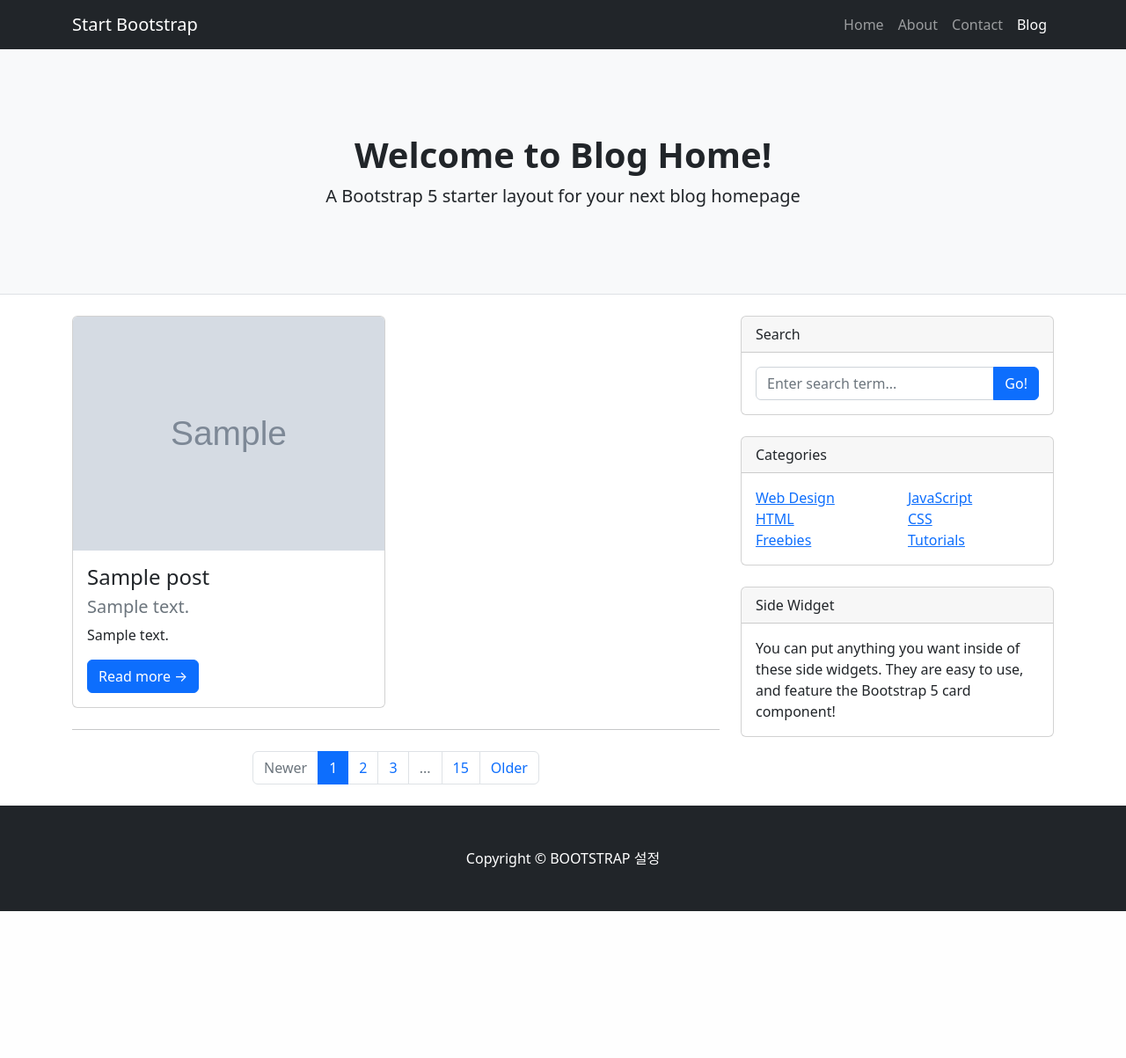
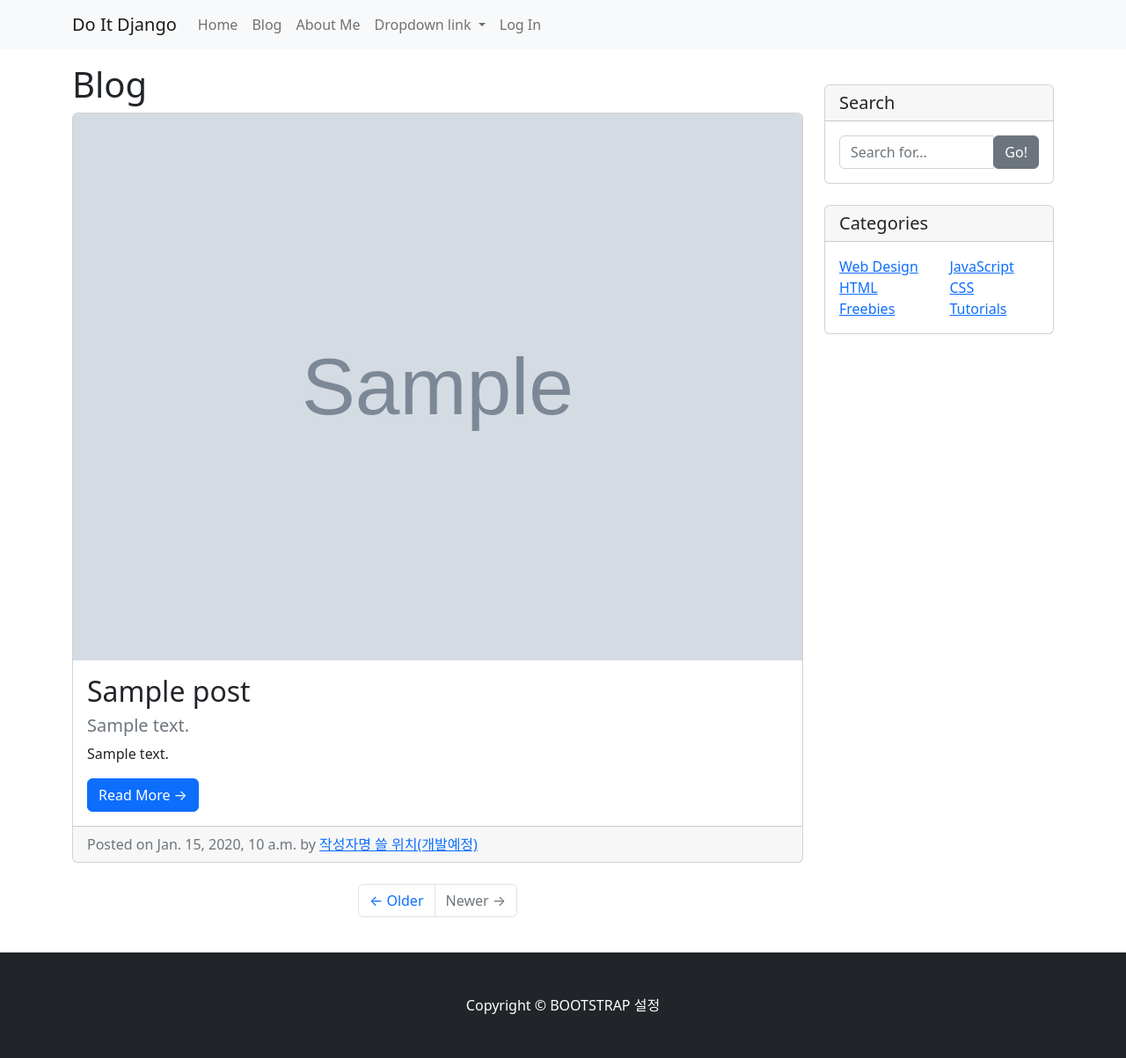
Before and after one commit to Shinchunghwan/do_it_django_a_to_z, a Django app: page /blog/ in a window 1280 px wide. Shown: the whole page at 88% size. Before the commit the page ends 1036 px from the top, so only its background shows below. Run offline with Django 4.2, Linux system fonts and the light colour scheme; tables that the repository leaves empty hold one stand-in row (values such as "Sample post"); grey boxes marked "Sample" are stand-in pictures; parts of the project's set-up code (start-up, migrations or seed data) failed here and were passed over; some libraries are stand-ins or nearby versions.

```diff
--- a/blog/models.py
+++ b/blog/models.py
@@ -25,7 +25,7 @@ class Post(models.Model):
 
 
     def get_absolute_url(self):
-        return f'/blog/{self.pk}'
+        return f'/blog/{self.pk}/'
 
     def get_file_name(self):
         return os.path.basename(self.file_upload.name)
--- a/blog/templates/blog/post_list.html
+++ b/blog/templates/blog/post_list.html
@@ -1,140 +1,186 @@
 <!DOCTYPE html>
+
 {% load static %}
 <html lang="en">
 <head>
-    <meta charset="UTF-8">
-    <meta http-equiv="X-UA-Compatible" content="IE=edge">
-    <meta name="viewport" content="width=device-width, initial-scale=1.0">
-    <title>Blog.html</title>
-
-    <!-- <link href="./practice.css" rel="stylesheet" type="text/css"> -->
+    <title>Blog</title>
     <link rel="stylesheet" href="{% static 'blog/bootstrap/bootstrap.min.css' %}" media="screen">
 
 
 </head>
+
 <body>
-
-
-            <!-- Responsive navbar-->
-        <nav class="navbar navbar-expand-lg navbar-dark bg-dark">
+<nav class="navbar navbar-expand-lg navbar-light bg-light">
     <div class="container">
-                <a class="navbar-brand" href="#!">Start Bootstrap</a>
-                <button class="navbar-toggler" type="button" data-bs-toggle="collapse" data-bs-target="#navbarSupportedContent" aria-controls="navbarSupportedContent" aria-expanded="false" aria-label="Toggle navigation"><span class="navbar-toggler-icon"></span></button>
-                <div class="collapse navbar-collapse" id="navbarSupportedContent">
-                    <ul class="navbar-nav ms-auto mb-2 mb-lg-0">
-                        <li class="nav-item"><a class="nav-link" href="#">Home</a></li>
-                        <li class="nav-item"><a class="nav-link" href="#!">About</a></li>
-                        <li class="nav-item"><a class="nav-link" href="#!">Contact</a></li>
-                        <li class="nav-item"><a class="nav-link active" aria-current="page" href="#">Blog</a></li>
+        <a class="navbar-brand" href="./index.html">Do It Django</a>
+        <button class="navbar-toggler" type="button" data-toggle="collapse" data-target="#navbarNavDropdown"
+                aria-controls="navbarNavDropdown" aria-expanded="false" aria-label="Toggle navigation">
+            <span class="navbar-toggler-icon"></span>
+        </button>
+        <div class="collapse navbar-collapse" id="navbarNavDropdown">
+            <ul class="navbar-nav">
+                <li class="nav-item active">
+                    <a class="nav-link" href="./index.html">Home <span class="sr-only">(current)</span></a>
+                </li>
+                <li class="nav-item">
+                    <a class="nav-link" href="./blosg_list.html">Blog</a>
+                </li>
+                <li class="nav-item">
+                    <a class="nav-link" href="./about_me.html">About Me</a>
+                </li>
+                <li class="nav-item dropdown">
+                    <a class="nav-link dropdown-toggle" href="#" id="navbarDropdownMenuLink" role="button"
+                       data-toggle="dropdown" aria-haspopup="true" aria-expanded="false">
+                        Dropdown link
+                    </a>
+                    <div class="dropdown-menu" aria-labelledby="navbarDropdownMenuLink">
+                        <a class="dropdown-item" href="#">Action</a>
+                        <a class="dropdown-item" href="#">Another action</a>
+                        <a class="dropdown-item" href="#">Something else here</a>
+                    </div>
+                </li>
+            </ul>
+            <ul class="navbar-nav ml-auto">
+                <li class="nav-item">
+                    <a class="nav-link" href="#" data-toggle="modal" data-target="#loginModal">Log In</a>
+                </li>
             </ul>
         </div>
     </div>
 </nav>
-        <!-- Page header with logo and tagline-->
-        <header class="py-5 bg-light border-bottom mb-4">
-            <div class="container">
-                <div class="text-center my-5">
-                    <h1 class="fw-bolder">Welcome to Blog Home!</h1>
-                    <p class="lead mb-0">A Bootstrap 5 starter layout for your next blog homepage</p>
+
+<!-- Modal -->
+<div class="modal fade" id="loginModal" tabindex="-1" role="dialog" aria-labelledby="logInModalLabel"
+     aria-hidden="true">
+    <div class="modal-dialog" role="document">
+        <div class="modal-content">
+            <div class="modal-header">
+                <h5 class="modal-title" id="loginModalLabel"> <i class="fas fa-sign-in-alt"></i>&nbsp Log In</h5>
+                <button type="button" class="close" data-dismiss="modal" aria-label="Close">
+                    <span aria-hidden="true">&times;</span>
+                </button>
+            </div>
+            <div class="modal-body">
+                <div class="row">
+                    <div class="col-md-6">
+                        <button type="button" class="btn btn-outline-dark btn-block btn-sm "><i class="fab fa-google"></i>&nbsp&nbsp Log in with Google</button>
+                        <button type="button" class="btn btn-outline-dark btn-block btn-sm "><i class="far fa-envelope"></i>&nbsp&nbsp Log in with E-mail</button>
+                    </div>
+                    <div class="col-md-6">
+                        <button type="button" class="btn btn-outline-dark btn-block btn-sm"><i class="far fa-envelope"></i>&nbsp&nbsp Sign Up with E-mail</button>
                     </div>
                 </div>
-        </header>
-        <!-- Page content-->
-        <div class="container">
+            </div>
+            <div class="modal-footer">
+                <button type="button" class="btn btn-secondary" data-dismiss="modal">Close</button>
+            </div>
+        </div>
+    </div>
+</div>
+
+
+<div class="container my-3">
     <div class="row">
-                <!-- Blog entries-->
-                <div class="col-lg-8">
-                    <!-- Featured blog post-->
+        <div class="col-md-8 col-lg-9" id="main-area">
+            <h1>Blog</h1>
+            {% if post_list.exists %}
 
-                    <div class="row">
-                        <div class="col-lg-6">
                 {% for p in post_list %}
-                            <!-- Blog post-->
+                    <!-- Blog Post -->
                     <div class="card mb-4">
                         {% if p.head_image %}
-                                <a href="#!"><img class="card-img-top" src="{{ p.head_image.url }}" alt="{{ p }} head im-age" /></a>
+                            <img class="card-img-top" src="{{ p.head_image.url }}" alt="{{ p }} head image">
                         {% else %}
-                                <img class="card-img-top" src="https://picsum.photos/seed/{{ p.pk }}/800/200" alt="random_image">
+                            <img class="card-img-top" src="https://picsum.photos/seed/{{ p.id }}/800/200" alt="random_image">
                         {% endif %}
+                        <div class="card-body">
+                            <h2 class="card-title">{{ p.title}}</h2>
+                            {% if p.hook_text %}
+                                <h5 class="text-muted">{{ p.hook_text }}</h5>
+                            {% endif %}
+                            <p class="card-text">{{ p.content | truncatewords:45 }}</p>
+                            <a href="{{ p.get_absolute_url }}" class="btn btn-primary">Read More &rarr;</a>
+                        </div>
+                        <div class="card-footer text-muted">
+                            Posted on {{ p.created_at}} by
+                            <a href="#">작성자명 쓸 위치(개발예정)</a>
+                        </div>
+                    </div>
+                {% endfor %}
 
-                                <div class="card-body">
-
-                                    <h2 class="card-title h4"> {{ p.title }} </h2>
-
-                                    {% if p.hook_text %}
-                                    <h5 class="text-muted"> {{ p.hook_text }} </h5>
+            {% else %}
+                <h3>아직 게시물이 없습니다.</h3>
             {% endif %}
 
 
-                                    <p class="card-text"> {{ p.content | truncatewords:45 }} </p>
-                                    <a class="btn btn-primary" href="{{ p.get_absolute_url }}"> Read more →</a>
+            <!-- Pagination -->
+            <ul class="pagination justify-content-center mb-4">
+                <li class="page-item">
+                    <a class="page-link" href="#">&larr; Older</a>
+                </li>
+                <li class="page-item disabled">
+                    <a class="page-link" href="#">Newer &rarr;</a>
+                </li>
+            </ul>
+
         </div>
-                            </div>
-                            {% endfor %}
-                        </div>
-                    </div>
-                    <!-- Pagination-->
-                    <nav aria-label="Pagination">
-                        <hr class="my-0" />
-                        <ul class="pagination justify-content-center my-4">
-                            <li class="page-item disabled"><a class="page-link" href="#" tabindex="-1" aria-disabled="true">Newer</a></li>
-                            <li class="page-item active" aria-current="page"><a class="page-link" href="#!">1</a></li>
-                            <li class="page-item"><a class="page-link" href="#!">2</a></li>
-                            <li class="page-item"><a class="page-link" href="#!">3</a></li>
-                            <li class="page-item disabled"><a class="page-link" href="#!">...</a></li>
-                            <li class="page-item"><a class="page-link" href="#!">15</a></li>
-                            <li class="page-item"><a class="page-link" href="#!">Older</a></li>
-                        </ul>
-                    </nav>
-                </div>
-                <!-- Side widgets-->
-                <div class="col-lg-4">
-                    <!-- Search widget-->
-                    <div class="card mb-4">
-                        <div class="card-header">Search</div>
+
+        <div class="col-md-4 col-lg-3">
+            <!-- Search Widget -->
+            <div class="card my-4">
+                <h5 class="card-header">Search</h5>
                 <div class="card-body">
                     <div class="input-group">
-                                <input class="form-control" type="text" placeholder="Enter search term..." aria-label="Enter search term..." aria-describedby="button-search" />
-                                <button class="btn btn-primary" id="button-search" type="button">Go!</button>
+                        <input type="text" class="form-control" placeholder="Search for...">
+                        <span class="input-group-btn">
+                                <button class="btn btn-secondary" type="button">Go!</button>
+                            </span>
                     </div>
                 </div>
             </div>
-                    <!-- Categories widget-->
-                    <div class="card mb-4">
-                        <div class="card-header">Categories</div>
+
+            <!-- Categories Widget -->
+            <div class="card my-4">
+                <h5 class="card-header">Categories</h5>
                 <div class="card-body">
                     <div class="row">
-                                <div class="col-sm-6">
+                        <div class="col-lg-6">
                             <ul class="list-unstyled mb-0">
-                                        <li><a href="#!">Web Design</a></li>
-                                        <li><a href="#!">HTML</a></li>
-                                        <li><a href="#!">Freebies</a></li>
+                                <li>
+                                    <a href="#">Web Design</a>
+                                </li>
+                                <li>
+                                    <a href="#">HTML</a>
+                                </li>
+                                <li>
+                                    <a href="#">Freebies</a>
+                                </li>
                             </ul>
                         </div>
-                                <div class="col-sm-6">
+                        <div class="col-lg-6">
                             <ul class="list-unstyled mb-0">
-                                        <li><a href="#!">JavaScript</a></li>
-                                        <li><a href="#!">CSS</a></li>
-                                        <li><a href="#!">Tutorials</a></li>
+                                <li>
+                                    <a href="#">JavaScript</a>
+                                </li>
+                                <li>
+                                    <a href="#">CSS</a>
+                                </li>
+                                <li>
+                                    <a href="#">Tutorials</a>
+                                </li>
                             </ul>
                         </div>
                     </div>
                 </div>
             </div>
-                    <!-- Side widget-->
-                    <div class="card mb-4">
-                        <div class="card-header">Side Widget</div>
-                        <div class="card-body">You can put anything you want inside of these side widgets. They are easy to use, and feature the Bootstrap 5 card component!</div>
-                    </div>
         </div>
     </div>
 </div>
 
-<!-- Footer-->
+<!-- Footer -->
 <footer class="py-5 bg-dark" >
     <div class="container"><p class="m-0 text-center text-white">Copyright &copy; BOOTSTRAP 설정</p></div>
 </footer>
-
 
 
      <script src="https://cdn.jsdelivr.net/npm/jquery@3.5.1/dist/jquery.slim.min.js" integrity="sha384-DfXdz2htPH0lsSSs5nCTpuj/zy4C+OGpamoFVy38MVBnE+IbbVYUew+OrCXaRkfj" crossorigin="anonymous"></script>
@@ -142,6 +188,6 @@
     <script src="https://cdn.jsdelivr.net/npm/bootstrap@4.6.2/dist/js/bootstrap.min.js" integrity="sha384-+sLIOodYLS7CIrQpBjl+C7nPvqq+FbNUBDunl/OZv93DB7Ln/533i8e/mZXLi/P+" crossorigin="anonymous"></script>
     <script src="https://kit.fontawesome.com/47fa576b6f.js" crossorigin="anonymous"></script>
 
+</body>
 
-</body>
 </html>
```
Also changed, not shown: blog/templates/blog/post_detail.html (+42 -14 lines), blog/tests.py (+100 -2 lines). Lines whose indentation alone changed are shown as unchanged.
